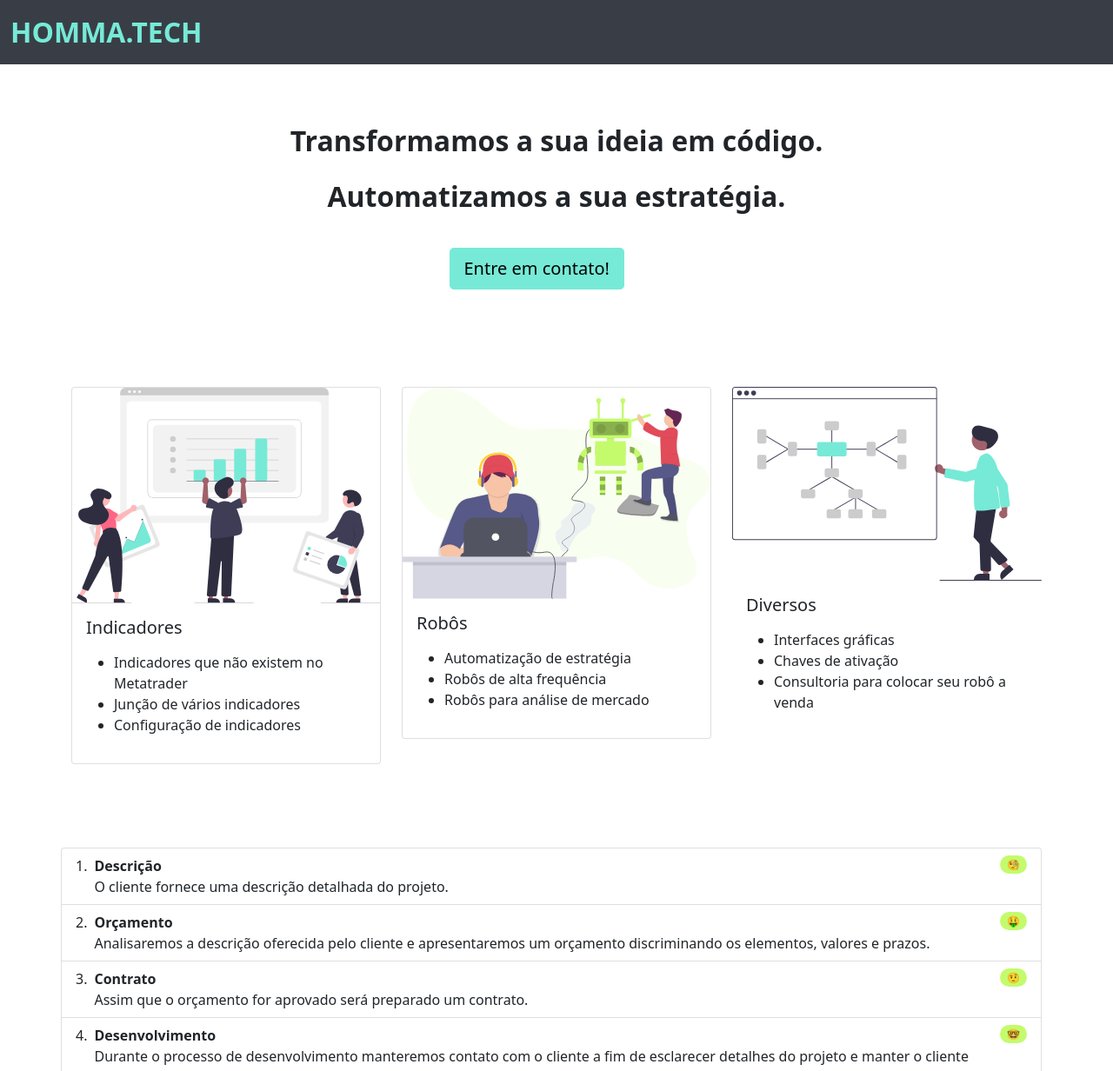
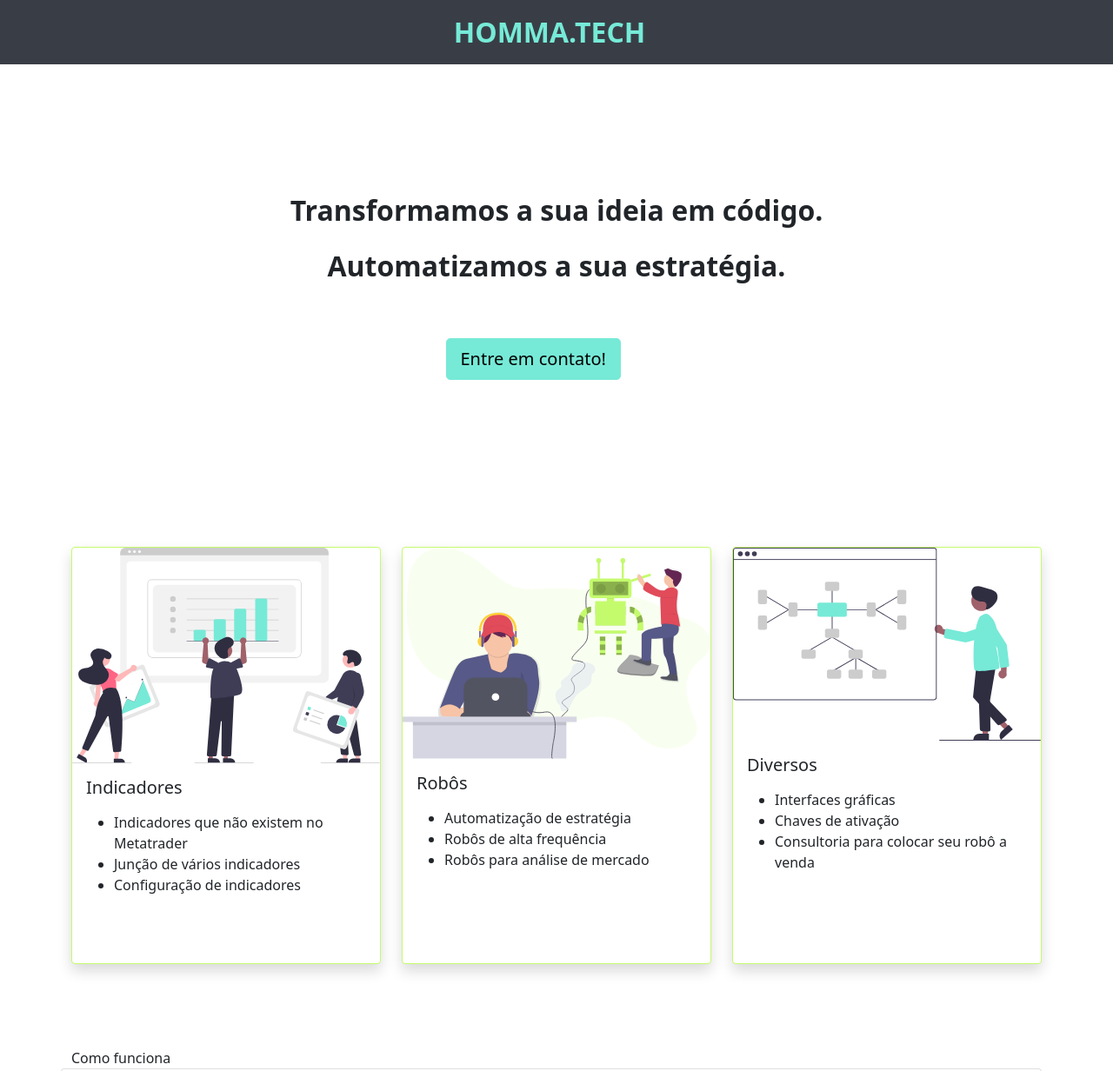
Before and after one commit to HommaTech/landing-page, a website: page index.html in a window 1280 px wide. Shown: the top 1232 px of the page at 87% size. Drawn offline with nearby package versions, Linux system fonts and the light colour scheme.

Commit message:
correções na importação de imagens

```diff
--- a/index.html
+++ b/index.html
@@ -14,7 +14,7 @@
   </head>
   <body>
     <nav class="navbar navbar-dark bg-dark">
-      <div class="container-fluid">
+      <div class="container-fluid justify-content-center">
         <a class="navbar-brand text-primary fw-bolder fs-2" href="#">
           HOMMA.TECH
         </a>
@@ -22,15 +22,15 @@
     </nav>
 
     <main class="container">
-      <div class="p-3 fs-2 fw-bold">
+      <div class="py-5 my-5 fs-2 fw-bold">
         <div class="row m-0 pt-5 pb-2 justify-content-center">
           Transformamos a sua ideia em código.
         </div>
-        <div class="row m-0 pt-2 pb-4 justify-content-center">
+        <div class="row m-0 pt-2 pb-5 justify-content-center">
           Automatizamos a sua estratégia.
         </div>
         <div class="row m-0 pb-5 pt-2 justify-content-center">
-          <a class="col col-sm-6 col-md-4 col-lg-3 " href="mailto: contato@homma.tech">
+          <a class="col col-sm-6 col-md-4 col-lg-3 justify-content-center" href="mailto: contato@homma.tech">
             <button class="btn btn-primary btn-lg">
               Entre em contato!
             </button>
@@ -40,8 +40,8 @@
 
       <div class="row py-5 justify-content-md-between">
         <div class="col-12 col-md">
-          <div class="card">
-            <img src="/assets/indicador.svg" class="card-img-top" alt="...">
+          <div class="card border-secondary shadow">
+            <img src="https://raw.githubusercontent.com/HommaTech/landing-page/93f46399802a2524704951f1b5f70297de458321/assets/indicador.svg" class="card-img-top" alt="...">
             <div class="card-body">
               <h5 class="card-title">Indicadores</h5>
               <p class="card-text">
@@ -55,8 +55,8 @@
           </div>
         </div>
         <div class="col-12 col-md">
-          <div class="card">
-            <img src="/assets/robo.svg" class="card-img-top" alt="...">
+          <div class="card border-secondary shadow">
+            <img src="https://raw.githubusercontent.com/HommaTech/landing-page/93f46399802a2524704951f1b5f70297de458321/assets/robo.svg" class="card-img-top" alt="...">
             <div class="card-body">
               <h5 class="card-title">Robôs</h5>
               <p class="card-text">
@@ -70,8 +70,8 @@
           </div>
         </div>
         <div class="col-12 col-md">
-          <div class="card-md">
-            <img src="/assets/ops.svg" class="card-img-top" alt="...">
+          <div class="card border-secondary shadow">
+            <img src="https://raw.githubusercontent.com/HommaTech/landing-page/93f46399802a2524704951f1b5f70297de458321/assets/ops.svg" class="card-img-top" alt="...">
             <div class="card-body">
               <h5 class="card-title">Diversos</h5>
               <p class="card-text">
@@ -87,6 +87,9 @@
       </div>
 
       <div class="row py-5">
+        <div class="justify-content-center">
+          Como funciona
+        </div>
         <ol class="list-group list-group-numbered">
           <li class="list-group-item d-flex justify-content-between align-items-start">
             <div class="ms-2 me-auto">
@@ -152,7 +155,7 @@
     <footer class="container-fluid bg-dark text-light">
       <div class="container">
         <div class="row py-5 justify-content-between">
-          <div class="col-5">
+          <div class="col-12 col-sm-5">
             <strong>Aviso:</strong> Qualquer negociação no mercado financeiro envolve riscos,
             a Homma.Tech não se responsabiliza por perdas financeiras provenientes dos seus produtos.
           </div>
--- a/main.scss
+++ b/main.scss
@@ -3,4 +3,8 @@ $secondary: #C4FB6D;
 $light: #EEEEEE;
 $dark: #393E46;
 
+.card{
+  height: 30em;
+}
+
 @import "node_modules/bootstrap/scss/bootstrap";
```
Also changed, not shown: main.css, 1 other file.
